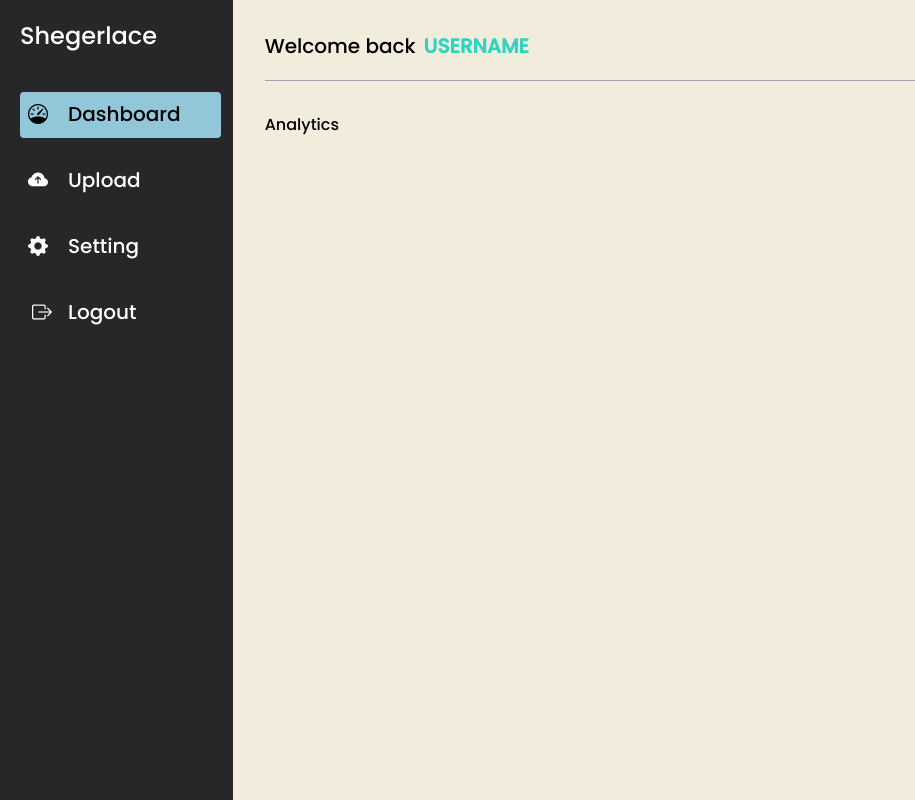
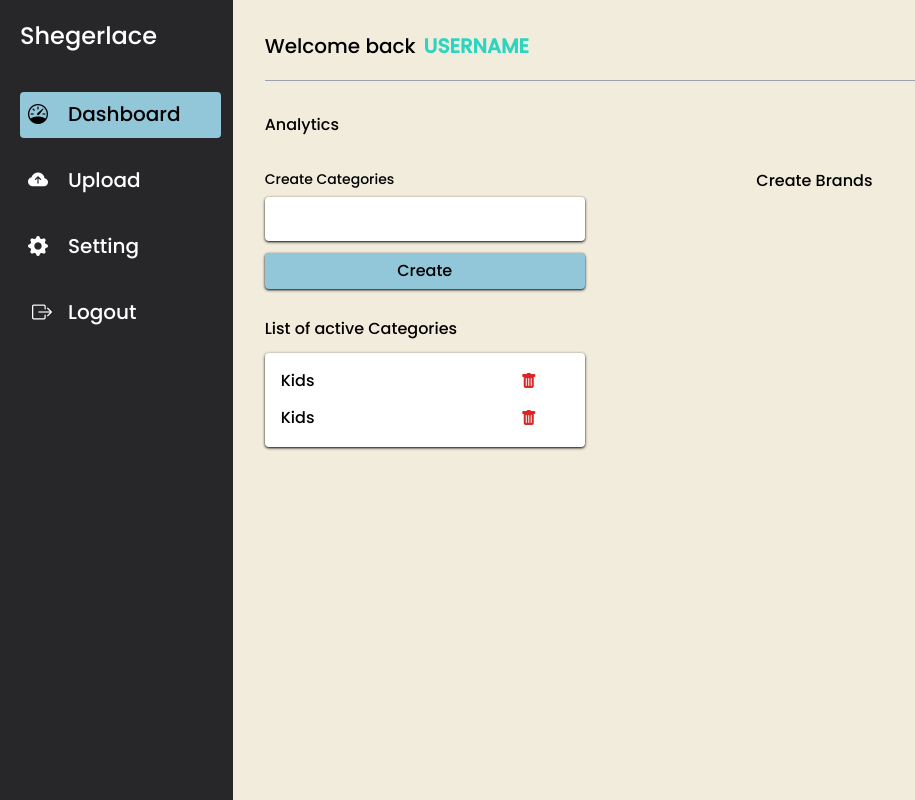
Before and after one commit to kid-us/Sheger_Dash, a React (Vite) app: page / in a window 1280 px wide. Shown: the whole page, without its empty margins (0-915 px from the left). Built offline with nearby package versions, Linux system fonts and the light colour scheme.

Commit message:
Categories

```diff
--- /dev/null
+++ b/src/components/Categories/Category.tsx
@@ -0,0 +1,62 @@
+import { useState } from "react";
+
+const Category = () => {
+  const [category, setCategory] = useState<string>("");
+  const [error, setError] = useState<boolean>(false);
+
+  const handleSubmit = () => {
+    if (category.length < 3) {
+      setError(true);
+      return;
+    }
+
+    setError(false);
+  };
+
+  return (
+    <>
+      <div>
+        {/* Create Categories */}
+        <label htmlFor="category" className="block mb-2 text-sm">
+          Create Categories
+        </label>
+        <input
+          type="text"
+          name="category"
+          className="text-black bg-white rounded h-11 focus:outline-none ps-3 shadow shadow-zinc-900 w-80 block"
+          onChange={(e) => setCategory(e.currentTarget.value)}
+          value={category}
+        />
+        {error && (
+          <p className="text-xs mt-1 text-red-700">Category required</p>
+        )}
+        <button
+          onClick={handleSubmit}
+          className="btn-bg w-80 mt-3 rounded h-9 shadow shadow-zinc-900"
+        >
+          Create
+        </button>
+
+        {/* List of Categories */}
+        <p className="mt-7">List of active Categories</p>
+        <div className="grid grid-cols-12 bg-white rounded shadow shadow-zinc-900 p-4 w-80 mt-3">
+          <div className="mb-3 col-span-10">
+            <p>Kids</p>
+          </div>
+          <div className="mb-3 col-span-2">
+            <button className="bi-trash-fill text-red-600"></button>
+          </div>
+
+          <div className="col-span-10">
+            <p>Kids</p>
+          </div>
+          <div className="col-span-2">
+            <button className="bi-trash-fill text-red-600"></button>
+          </div>
+        </div>
+      </div>
+    </>
+  );
+};
+
+export default Category;
--- a/src/components/Pages/Home.tsx
+++ b/src/components/Pages/Home.tsx
@@ -3,6 +3,7 @@ import Sidebar from "../Dashboard/Sidebar";
 import SmallNavbar from "../Dashboard/SmallNav";
 import { useState } from "react";
 import useDocumentTitle from "../../hooks/useDocumentTitle";
+import Category from "../Categories/Category";
 
 const Home = () => {
   const [title] = useState<string>("Zusebingo | Dashboard");
@@ -29,6 +30,12 @@ const Home = () => {
 
           {/* Analytics */}
           <p className="text-black font-poppins my-8">Analytics</p>
+          <div className="grid grid-cols-2">
+            <Category />
+            <div>
+              <p>Create Brands</p>
+            </div>
+          </div>
         </div>
       </div>
     </>
```
